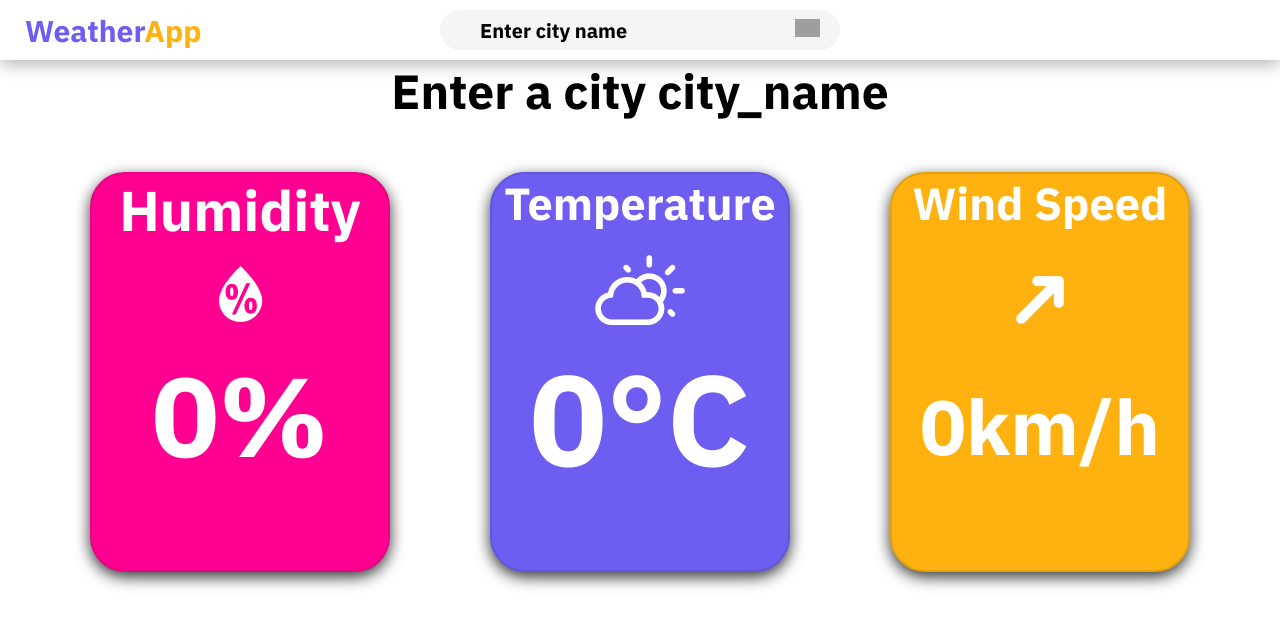
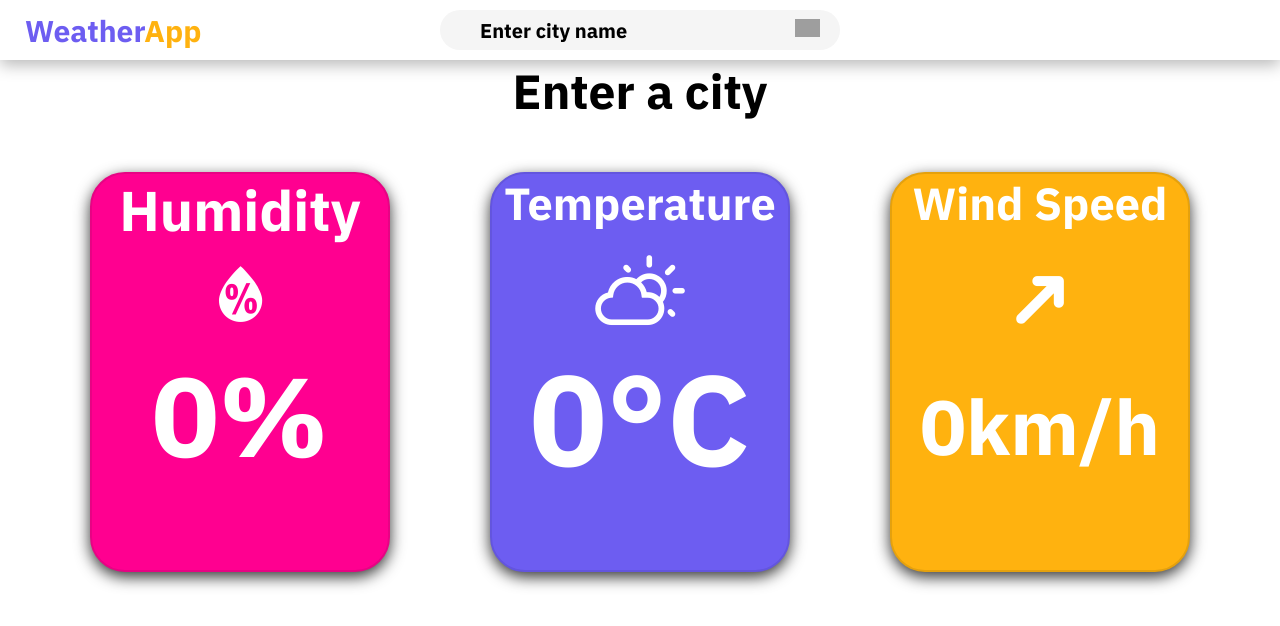
Before and after one commit to R2RyAn/WeatherApp, a plain HTML site: page main.html in a window 1280 px wide. Drawn offline with nearby package versions, Linux system fonts and the light colour scheme; files that its build step writes are made by us from their sources; grey boxes are pictures that could not be loaded.

Commit message:
done with project

```diff
--- a/js.js
+++ b/js.js
@@ -20,7 +20,6 @@ let weather = {
     search: function(){
         let val = document.querySelector("#search-bar").value;
     this.fetchWeather(val);
-    console.log(val);
     }
 };
 
--- a/main.html
+++ b/main.html
@@ -24,7 +24,7 @@
         </div>
     </section>
     <section>
-        <p class="city_name">Enter a city city_name</p>
+        <p class="city_name">Enter a city</p>
     </section>
     <section>
         <div class="card-container">
```
